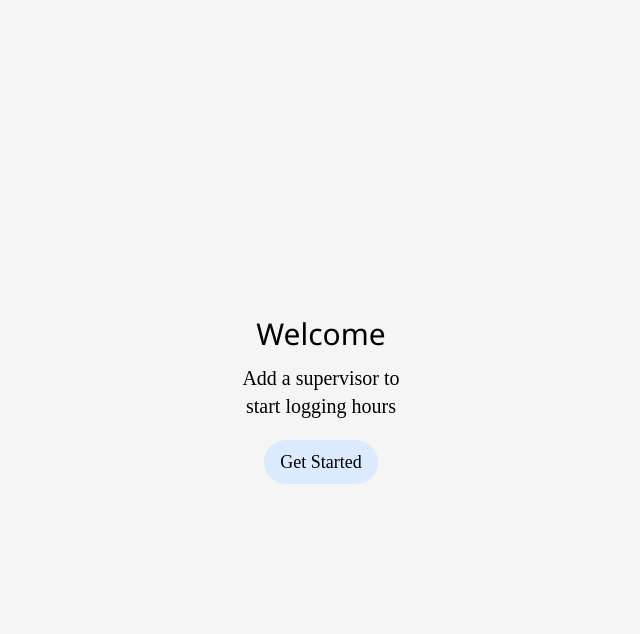
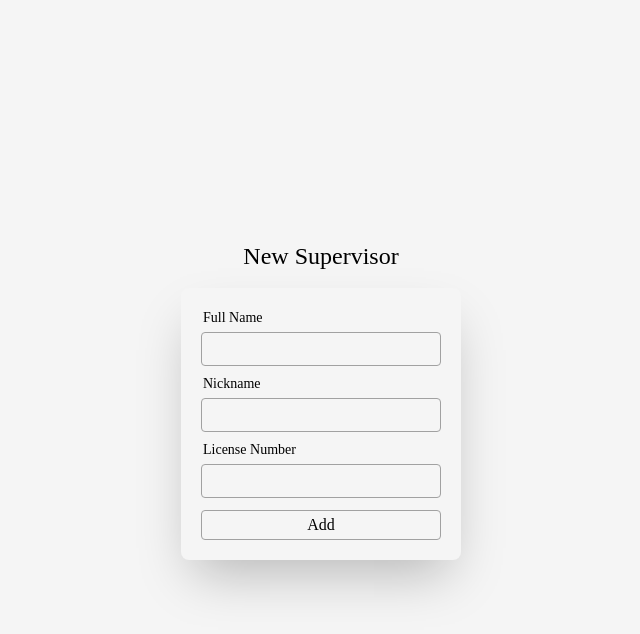
Before and after one commit to 2concrete/driving-tracker, a React (Vite) app: page / in a window 1280 px wide. Both pictures are taken after a click on the button "Get Started". Shown: the top 634 px of the page, without its empty margins (319-959 px from the left). Built offline with nearby package versions, Linux system fonts and the light colour scheme.

Commit message:
Finished user onboarding proccess

```diff
--- a/index.html
+++ b/index.html
@@ -1,4 +1,4 @@
-<!doctype html>
+<!DOCTYPE html>
 <html lang="en">
   <head>
     <meta charset="UTF-8" />
--- a/package.json
+++ b/package.json
@@ -14,6 +14,8 @@
     "framer-motion": "^12.23.24",
     "react": "^19.1.1",
     "react-dom": "^19.1.1",
+    "react-icons": "^5.5.0",
+    "react-router": "^7.9.4",
     "tailwindcss": "^4.1.14"
   },
   "devDependencies": {
--- a/src/App.tsx
+++ b/src/App.tsx
@@ -1,5 +1,5 @@
-import { useState } from "react";
-import Landing from "./components/Landing";
+import { useState, useEffect } from "react";
+import LandingPage from "./pages/LandingPage";
 
 type Supervisor = {
   name: string;
@@ -10,7 +10,26 @@ type Supervisor = {
 const App = () => {
   const [supervisors, setSupervisors] = useState<Supervisor[]>([]);
 
-  return <div>{supervisors.length === 0 && <Landing />}</div>;
+  const addSupervisor = (name: string, nickname: string, license: number) => {
+    const newSupervisor = {
+      name: name,
+      nickname: nickname,
+      license: license,
+    };
+    setSupervisors([...supervisors, newSupervisor]);
+  };
+
+  useEffect(() => {
+    console.log(supervisors);
+  }, [supervisors]);
+
+  return (
+    <div className="bg-neutral-100">
+      {supervisors.length === 0 && (
+        <LandingPage addSupervisor={addSupervisor} />
+      )}
+    </div>
+  );
 };
 
 export default App;
--- a/src/components/Landing.tsx
+++ /dev/null
@@ -1,22 +0,0 @@
-import { motion } from "framer-motion";
-
-const Landing = () => {
-  return (
-    <motion.div
-      initial={{ opacity: 0 }}
-      animate={{ opacity: 100 }}
-      transition={{ duration: 0.5 }}
-      className="font-[Segoe_UI_Light] flex flex-col justify-center gap-1 items-center h-screen bg-neutral-100 rounded"
-    >
-      <p className="text-3xl font-[Segoe_UI] ">Welcome</p>
-      <p className="text-xl text-center mt-2">
-        Add a supervisor to <br></br>start logging hours
-      </p>
-      <button className="cursor-pointer bg-blue-100 rounded-full px-4 p-2 hover:opacity-70 transition-all text-lg mt-4">
-        Get Started
-      </button>
-    </motion.div>
-  );
-};
-
-export default Landing;
--- /dev/null
+++ b/src/pages/LandingPage.tsx
@@ -0,0 +1,123 @@
+import { motion } from "framer-motion";
+import React, { useState } from "react";
+import { FiChevronRight } from "react-icons/fi";
+
+type LandingProps = {
+  addSupervisor: (name: string, nickname: string, license: number) => void;
+};
+
+const LandingPage = ({ addSupervisor }: LandingProps) => {
+  const [stage, setStage] = useState<number>(1);
+
+  const [name, setName] = useState<string>("");
+  const [nickname, setNickname] = useState<string>("");
+  const [license, setLicense] = useState<string>("");
+
+  const handleNameChange = (e: React.ChangeEvent<HTMLInputElement>) => {
+    setName(e.target.value);
+  };
+
+  const handleNicknameChange = (e: React.ChangeEvent<HTMLInputElement>) => {
+    setNickname(e.target.value);
+  };
+
+  const handleLicenseChange = (e: React.ChangeEvent<HTMLInputElement>) => {
+    setLicense(e.target.value);
+  };
+
+  const handleSubmit = (e: React.FormEvent<HTMLFormElement>) => {
+    e.preventDefault();
+    const licenseNumber = Number(license);
+    if (name && nickname && !isNaN(licenseNumber)) {
+      addSupervisor(name, nickname, licenseNumber);
+      setName("");
+      setNickname("");
+      setLicense("");
+    }
+  };
+
+  return (
+    <div className="font-[Segoe_UI_Light]  flex justify-center items-center h-screen">
+      {stage === 1 && (
+        <motion.div
+          initial={{ opacity: 0 }}
+          animate={{ opacity: 1 }}
+          transition={{ duration: 0.5 }}
+          className="flex flex-col gap-1 items-center"
+        >
+          <p className="text-3xl font-[Segoe_UI] ">Welcome</p>
+          <p className="text-xl text-center mt-2">
+            Add a supervisor to <br></br>start logging hours
+          </p>
+          <button
+            onClick={() => setStage(2)}
+            className="cursor-pointer hover:bg-blue-100 border-1 border-neutral-400 rounded-full px-4 p-2 hover:opacity-70 transition-all text-lg mt-4"
+          >
+            Get Started
+          </button>
+        </motion.div>
+      )}
+      {stage === 2 && (
+        <motion.div
+          initial={{ opacity: 0 }}
+          animate={{ opacity: 1 }}
+          transition={{ duration: 1.5 }}
+          className="flex flex-col transition-all gap-1 items-center"
+        >
+          <p className="text-2xl mb-3">New Supervisor</p>
+          <div className="bg-neutral-100 rounded-lg shadow-2xl w-70 p-5">
+            <form onSubmit={handleSubmit} className="flex flex-col gap-2">
+              <span className="flex flex-col">
+                <label className="text-sm mb-1 ml-0.5">Full Name</label>
+                <input
+                  value={name}
+                  onChange={handleNameChange}
+                  className="outline-none border-neutral-400 border-1 rounded p-1 px-1.5"
+                />
+              </span>
+              <span className="flex flex-col">
+                <label className="text-sm mb-1 ml-0.5">Nickname</label>
+                <input
+                  value={nickname}
+                  onChange={handleNicknameChange}
+                  className="outline-none border-neutral-400 border-1 rounded p-1 px-1.5"
+                />
+              </span>
+              <span className="flex flex-col">
+                <label className="text-sm mb-1 ml-0.5">License Number</label>
+                <input
+                  value={license}
+                  onChange={handleLicenseChange}
+                  className="outline-none border-neutral-400 border-1 rounded p-1 px-1.5"
+                />
+              </span>
+              <button
+                type="submit"
+                onClick={() => setStage(3)}
+                className="border-1 border-neutral-400 rounded p-0.5 mt-1 hover:bg-blue-100 transition-all cursor-pointer"
+              >
+                Add
+              </button>
+            </form>
+          </div>
+        </motion.div>
+      )}
+      {stage === 3 && (
+        <motion.div
+          initial={{ opacity: 0 }}
+          animate={{ opacity: 1 }}
+          transition={{ duration: 1.5 }}
+          className="flex flex-col items-center"
+        >
+          <p className="text-2xl font-[Segoe_UI] mb-1">Supervisor Added</p>
+          <button className="flex items-center border-1 border-neutral-400 cursor-pointer hover:bg-blue-100 rounded-full pl-4 p-2 pr-1 hover:opacity-70 transition-all text-lg mt-4">
+            <p>Next</p>
+            <FiChevronRight className="stroke-1 size-5 mt-0.5" />
+          </button>
+        </motion.div>
+      )}
+    </div>
+  );
+};
+
+export default LandingPage;
```
Also changed, not shown: 1 other file (tests, documents, lock files or other folders).
